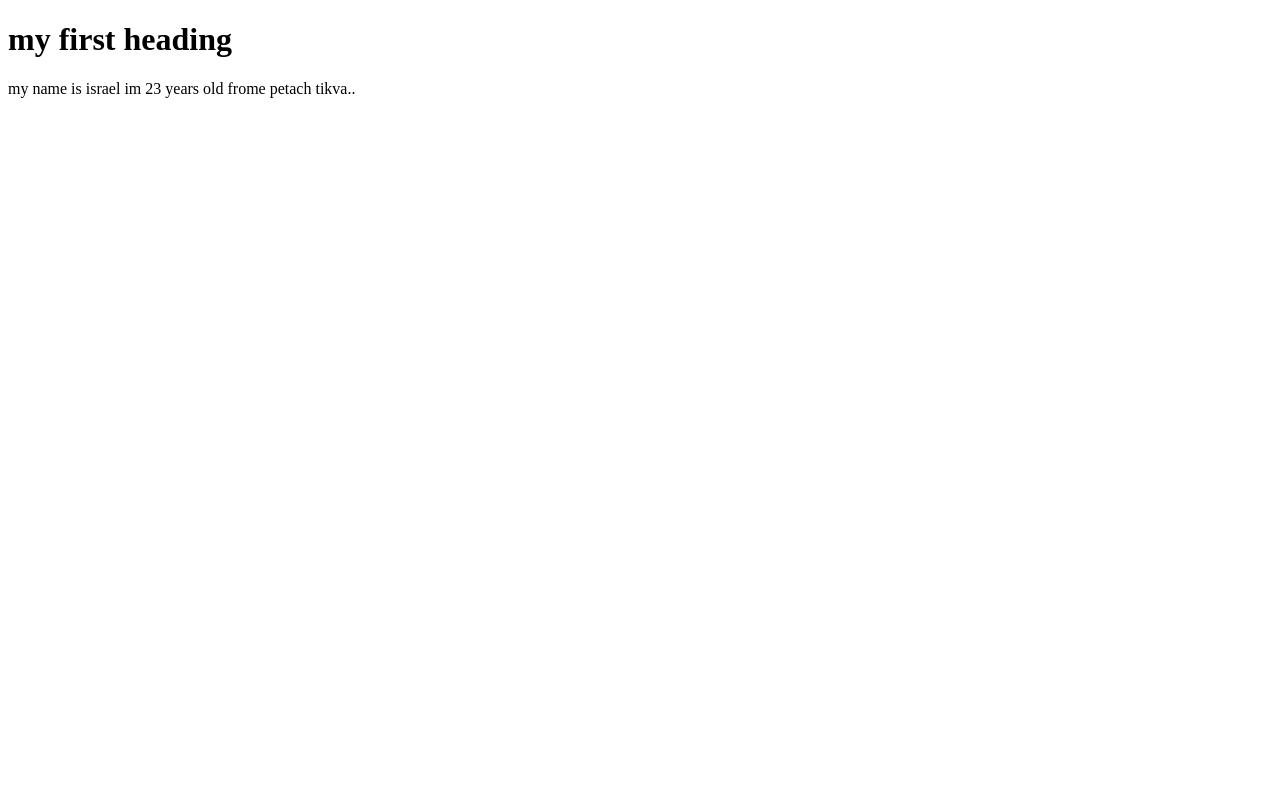
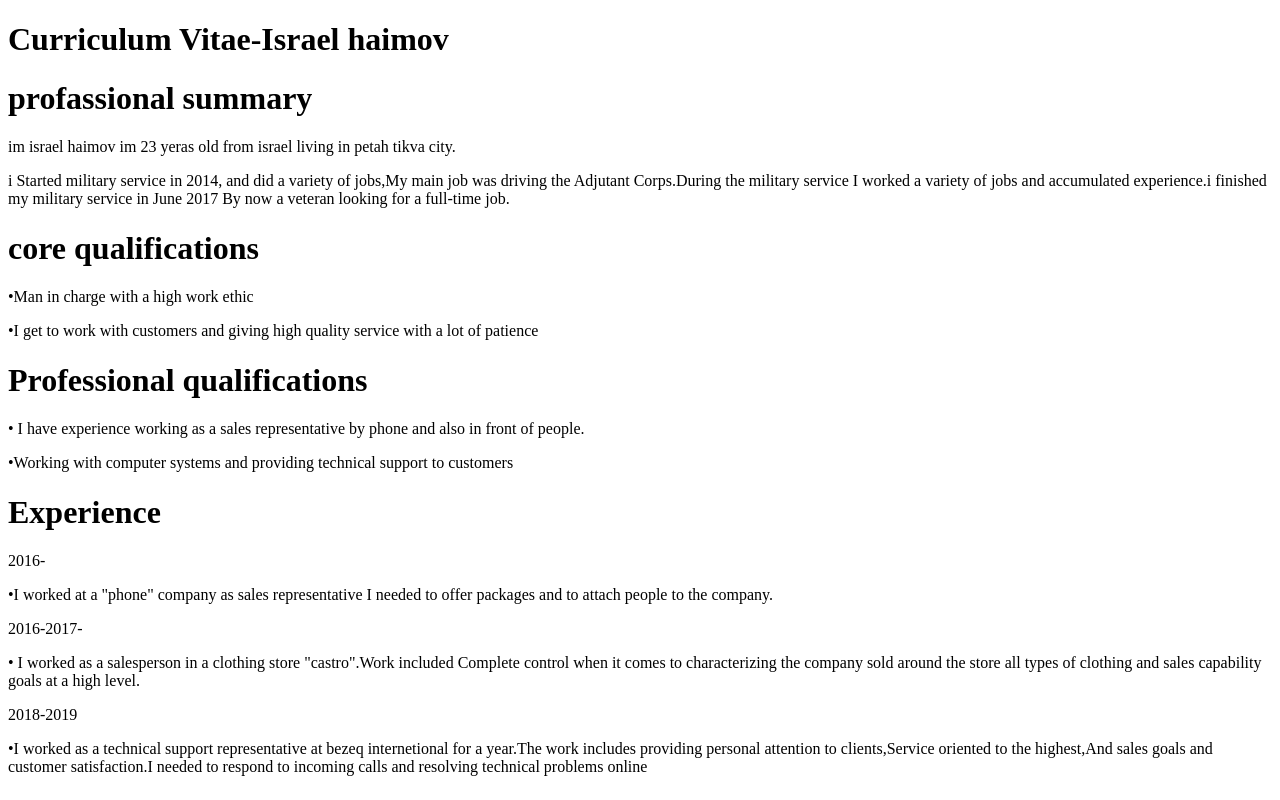
Before and after one commit to israel8050/israel8050.github.io, a plain HTML site: page index.html in a window 1280 px wide. Drawn offline with Linux system fonts and the light colour scheme.

Commit message:
Update index.html

```diff
--- a/index.html
+++ b/index.html
@@ -1,12 +1,20 @@
 <!DOCTYPE html>
 <html>
-<head>
-<title>Page Title</title>
-</head>
 <body>
 
-<h1>my first heading</h1>
-<p>my name is israel im 23 years old frome petach tikva..</p>
+<h1>Curriculum Vitae-Israel haimov</h1>
+<h1>profassional summary </h1>
+<p> im israel haimov im 23 yeras old from israel living in petah tikva city.  </p>i Started military service in 2014, and did a variety of jobs,My main job was driving the Adjutant Corps.During the military service I worked a variety of jobs and accumulated experience.i finished my military service in June 2017
+By now a veteran looking for a full-time job.</p> <h1>core qualifications
+</h1></p> •Man in charge with a high work ethic </p> •I get to work with customers and giving high quality service with a lot of patience<h1>Professional qualifications
+</h1> </p>• I have experience working as a sales representative by phone and also in front of people.</p>•Working with computer systems and providing technical support to customers
+
+<h1>Experience</h1>
+
+2016-</p>•I worked at a "phone" company as sales representative I needed to offer packages and to attach people to the company.</p>2016-2017-</p>• I worked as a salesperson in a clothing store "castro".Work included Complete control when it comes to characterizing the company sold around the store all types of clothing and sales capability goals at a high level.</p>2018-2019</p>•I worked as a technical support representative at bezeq internetional for a year.The work includes providing personal attention to clients,Service oriented to the highest,And sales goals and customer satisfaction.I needed to respond to incoming calls and resolving technical problems online
+
+
+
 
 </body>
 </html>
```
